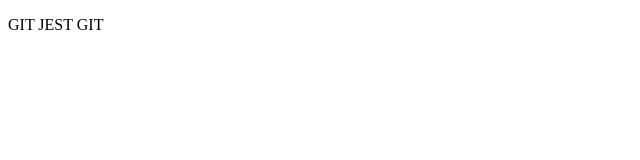
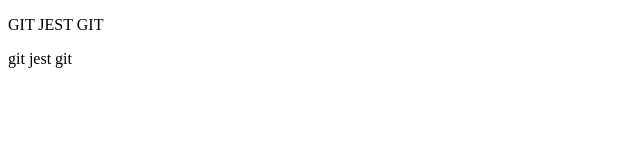
Before and after one commit to gabkwi/gitjestgit, a plain HTML site: page index.html in a window 1280 px wide. Shown: the full height of the page, 0-640 px from the left. Drawn offline with Linux system fonts and the light colour scheme.

Commit message:
trzeci paragraf

```diff
--- a/index.html
+++ b/index.html
@@ -6,5 +6,7 @@
 </head>
 <body>
  <p> GIT JEST GIT</p>
+<p3> git jest git</p3>
 </body>
+
 </html>
```
